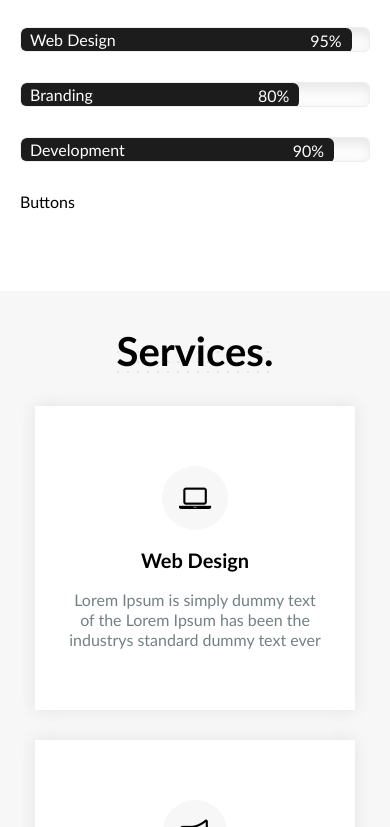
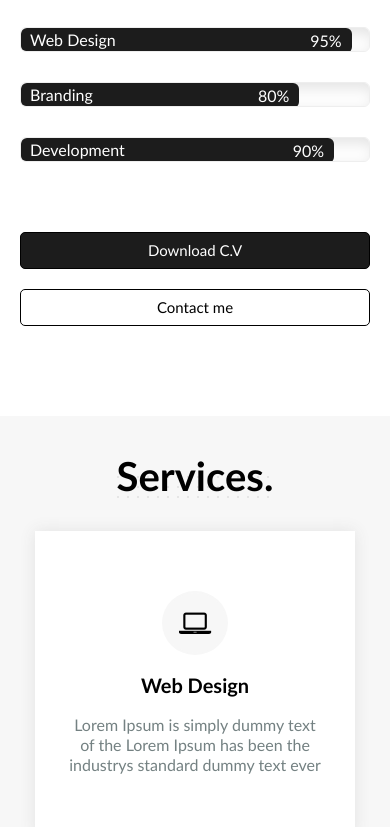
Before and after one commit to front-end-by-rimantas/11-grupe-portfolio-daniels, a plain HTML site: page index.html in a window 390 px wide. Shown: the part 941-1768 px from the top of the page. Drawn offline with Linux system fonts and the light colour scheme.

Commit message:
About me design standard buttons added #9

```diff
--- a/css/button.css
+++ b/css/button.css
@@ -1,6 +1,25 @@
 .btn {
+    display: inline-block;
+    border: 1px solid black;
+    border-radius: 5px;
+    text-align: center;
+    font-size: 15px;
+    line-height: 15px;
+    padding: 10px 30px;
 
 }
-    .btn:hover {
-
+.btn.black {
+    display: inline-block;
+    background-color: var(--color-secondary);
+    color: white;
+}
+    .btn.black:hover {
+        display: inline-block;
+        background-color: white;
+        color: var(--color-secondary);
     }
+    .btn.white:hover {
+        display: inline-block;
+        background-color: var(--color-secondary);
+        color: white;
+    }
--- a/css/custom.css
+++ b/css/custom.css
@@ -75,6 +75,9 @@
         font-weight: 900;
         margin-top: 0;
     }
+    #progress {
+        margin-bottom: 30px;
+    }
 @media (max-width: 1100px) {
     .about-me > .me-img {
         width: 100%;
@@ -83,6 +86,12 @@
     .about-me > .info-me {
         width: 100%;
         margin: 60px 0;
+    }
+}
+@media (max-width: 400px) {
+    .btn {
+        width: 100%;
+        margin: 10px 0;
     }
 }
 
--- a/index.html
+++ b/index.html
@@ -38,10 +38,10 @@
                     </div class="skils">
                         <span class="title-me">UI / UX DESIGNER & WEB DEVELOPER</span>
                         <p>I am <span class="name">Jerry Daniels</span> Lorem Ipsum is simply dummy text of the printing and typesetting industry. Lorem Ipsum has been the industry's standard dummy text ever It has survived not only five centuries, but also the leap into electronic but also the leap into electronic typesetting, remaining essentially unchanged. It was popularised in the 1960s with the release of Letraset sheets containing</p>
-                        <div id="progress">
-                    </div>
+                        <div id="progress"></div>
                     <div class="connection">
-                        Buttons
+                        <div class="btn black">Download C.V</div>
+                        <div class="btn white">Contact me</div>
                     </div>
                 </div>
             </div>
```
